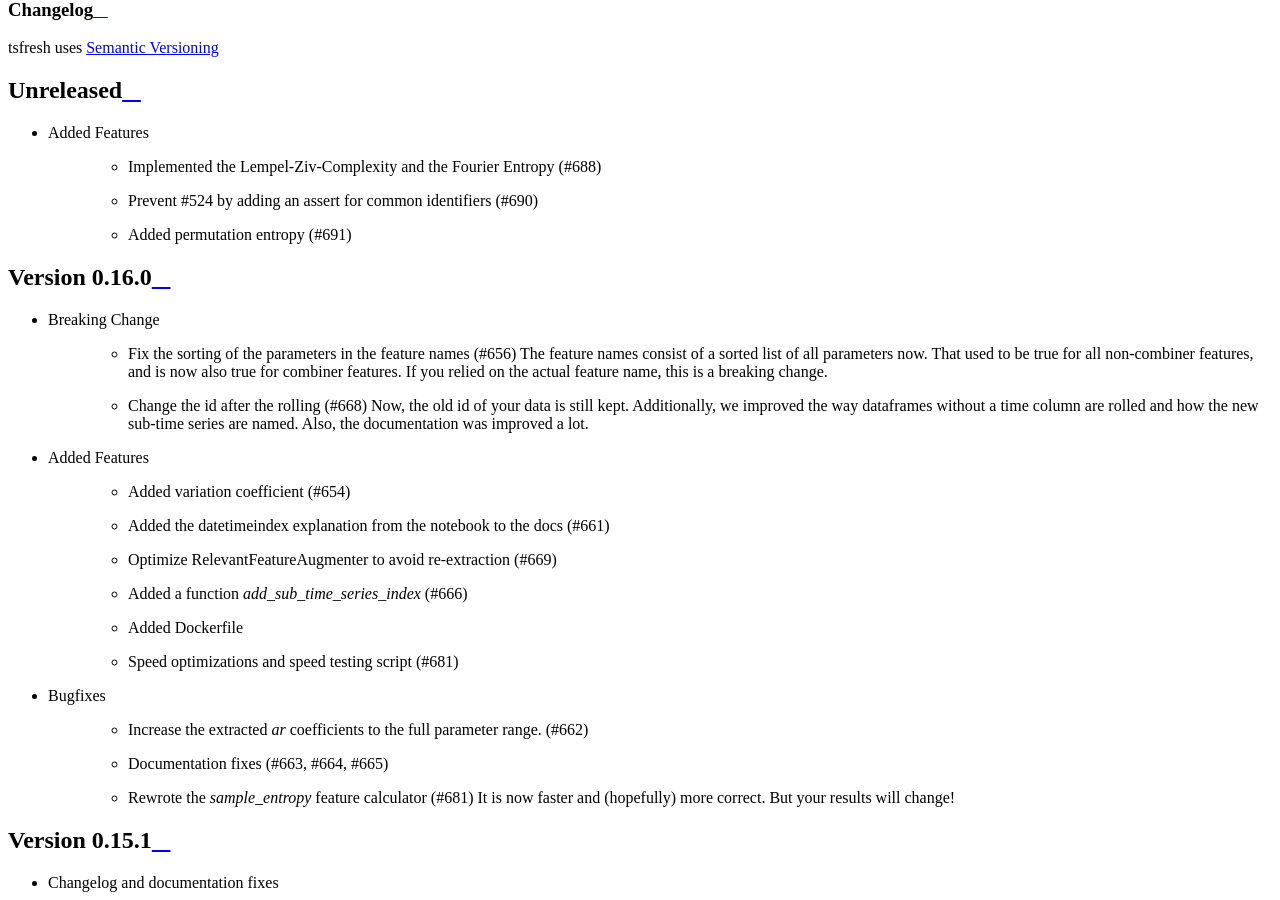
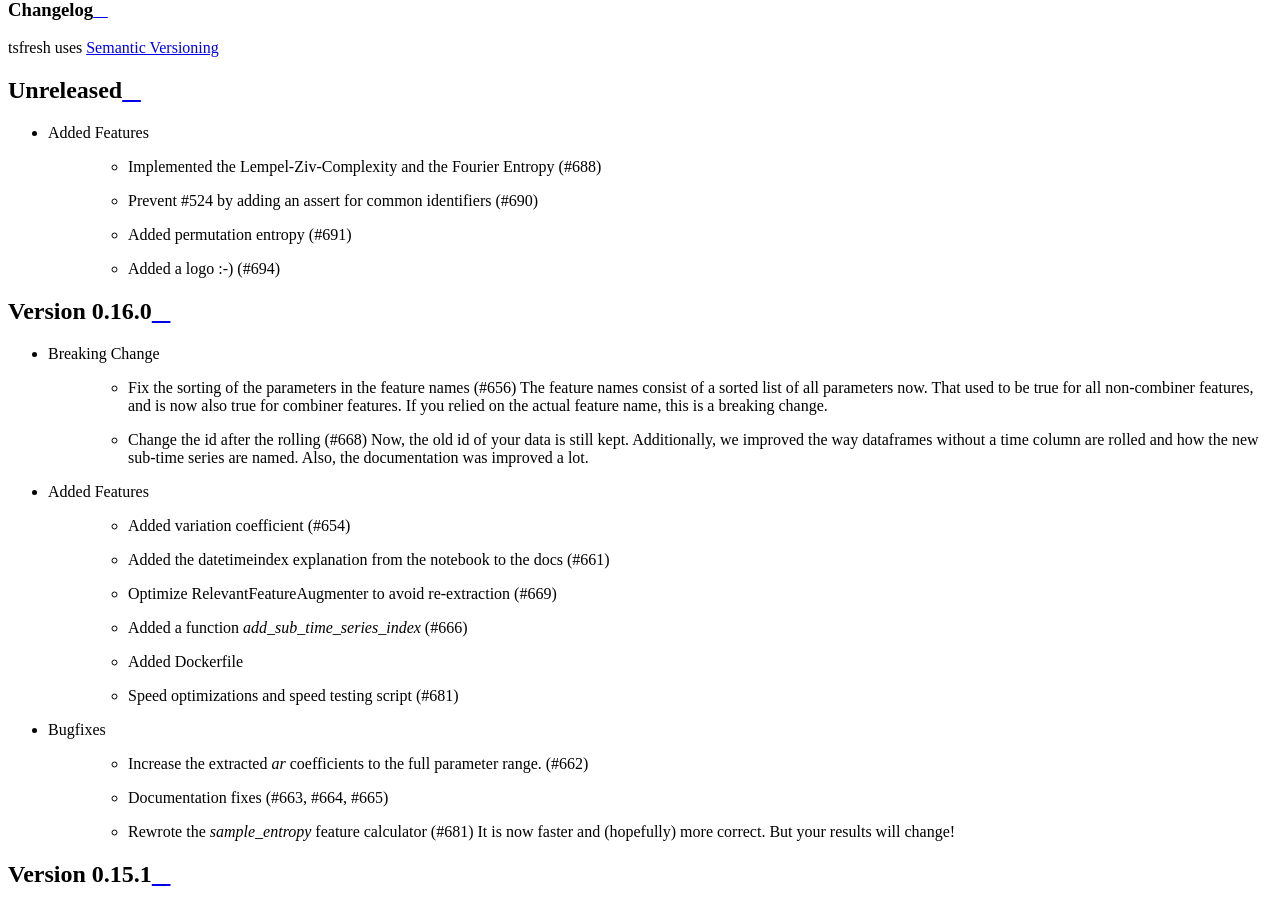
Before and after one commit to blue-yonder/tsfresh, a Sphinx documentation site: the page built from docs/changes.rst, in a window 1280 px wide and 900 px high, scrolled down 1015 px. Built offline with Sphinx 7.4.7 and the Read the Docs theme 2.0.0, drawn with Linux system fonts in a browser that asks for light colours; formulas are drawn with MathJax 3; the version number could not be read and is left out.

Commit message:
New tsfresh logo! (#694)
* Added new logo

* Renaming and cropping

* Added to README

* Use the logo in readthedocs and change the color accordingly

* Fix another style problem

* Increase width

* Change the order

* Better convert to full path

* Changelog

Co-authored-by: Sophie Walther <sophie.n.walther@googlemail.com>
Co-authored-by: Nils Braun <nilslennartbraun@gmail.com>

```diff
--- a/CHANGES.rst
+++ b/CHANGES.rst
@@ -10,6 +10,7 @@
     - Implemented the Lempel-Ziv-Complexity and the Fourier Entropy (#688)
     - Prevent #524 by adding an assert for common identifiers (#690)
     - Added permutation entropy (#691)
+    - Added a logo :-) (#694)
 
 Version 0.16.0
 ==============
--- a/docs/conf.py
+++ b/docs/conf.py
@@ -126,7 +126,9 @@
 # Theme options are theme-specific and customize the look and feel of a theme
 # further.  For a list of options available for each theme, see the
 # documentation.
-# html_theme_options = {}
+html_theme_options = {
+    "style_nav_header_background": "#51b63c"
+}
 
 # Add any paths that contain custom themes here, relative to this directory.
 # html_theme_path = []
--- a/docs/index.rst
+++ b/docs/index.rst
@@ -1,3 +1,8 @@
+.. image:: images/tsfresh_logo.svg
+   :width: 70 %
+   :alt: some characteristics of the time series
+   :align: center
+
 =======
 tsfresh
 =======
--- a/docs/text/quick_start.rst
+++ b/docs/text/quick_start.rst
@@ -85,7 +85,6 @@
     plt.show()
 
 .. image:: ../images/ts_example_robot_failures_nofail.png
-   :scale: 100 %
    :alt: the time series for id 3 (no failure)
    :align: center
 
@@ -98,7 +97,6 @@
     plt.show()
 
 .. image:: ../images/ts_example_robot_failures_fail.png
-   :scale: 100 %
    :alt: the time series for id 20 (failure)
    :align: center
 
```
Also changed, not shown: README.md (+8 -3 lines), docs/images/tsfresh_logo.svg (added).
